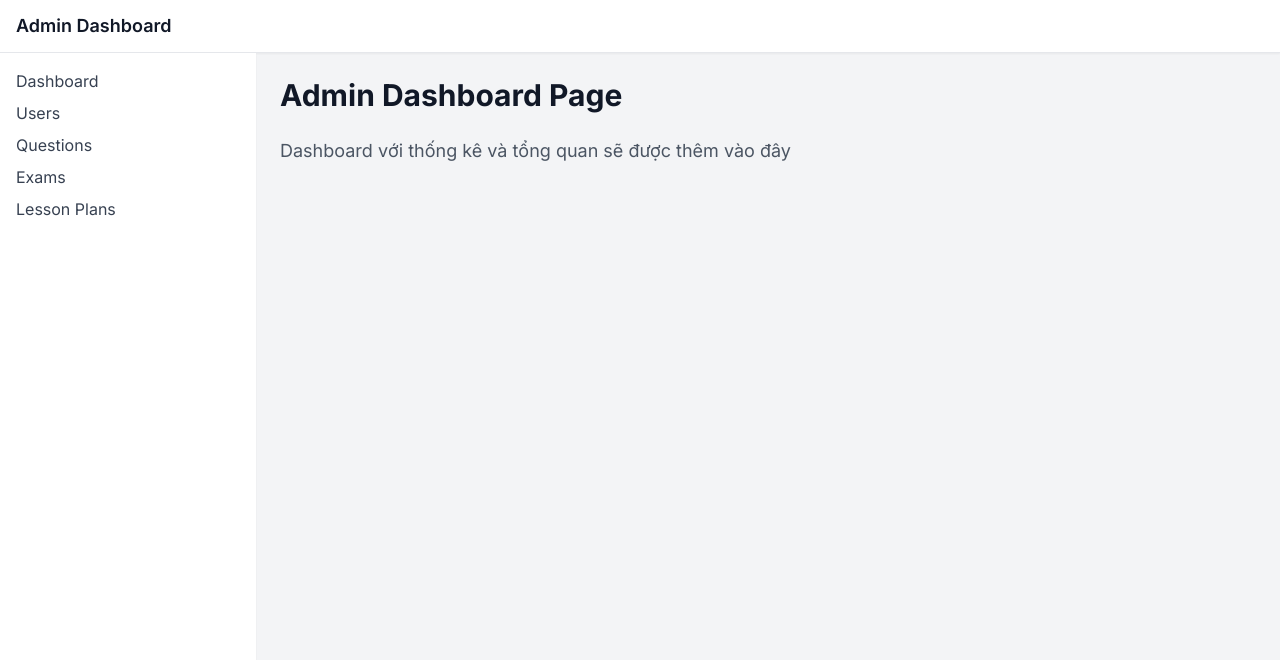
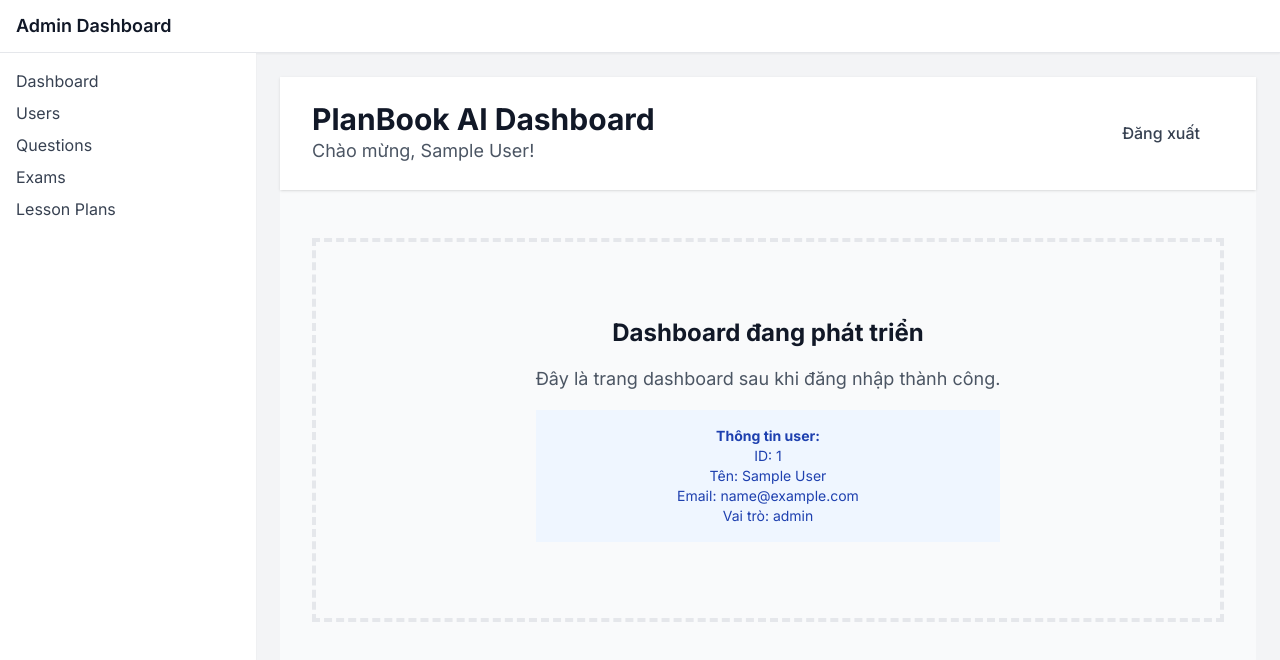
Before and after one commit to PlanBookAI/PlanBookAI-FE, a Next.js app: page /dashboard in a window 1280 px wide. Shown: the top 660 px of the page. Built offline with nearby package versions, Linux system fonts and the light colour scheme; sample sign-in values are in the browser's storage.

Commit message:
feat: Add dashboard page with authentication check and logout

```diff
--- a/src/app/(admin)/dashboard/page.tsx
+++ b/src/app/(admin)/dashboard/page.tsx
@@ -1,12 +1,83 @@
-export default function AdminDashboardPage() {
+'use client';
+
+import { useEffect, useState } from 'react';
+import { useRouter } from 'next/navigation';
+import { Button } from '@/components/ui/Button';
+import { AuthService } from '@/services/auth';
+
+export default function DashboardPage() {
+  const router = useRouter();
+  const [user, setUser] = useState<any>(null);
+
+  useEffect(() => {
+    // Check if user is authenticated
+    if (!AuthService.isAuthenticated()) {
+      router.push('/login');
+      return;
+    }
+
+    // Get user info
+    const userInfo = AuthService.getUser();
+    setUser(userInfo);
+  }, [router]);
+
+  const handleLogout = () => {
+    AuthService.logout();
+    router.push('/');
+  };
+
+  if (!user) {
+    return (
+      <div className="min-h-screen bg-gray-50 flex items-center justify-center">
+        <div className="text-center">
+          <div className="animate-spin rounded-full h-32 w-32 border-b-2 border-blue-600 mx-auto"></div>
+          <p className="mt-4 text-gray-600">Đang tải...</p>
+        </div>
+      </div>
+    );
+  }
+
   return (
-    <div>
-      <h1 className="text-3xl font-bold text-gray-900 mb-6">
-        Admin Dashboard Page
-      </h1>
-      <p className="text-gray-600">
-        Dashboard với thống kê và tổng quan sẽ được thêm vào đây
-      </p>
+    <div className="min-h-screen bg-gray-50">
+      {/* Header */}
+      <header className="bg-white shadow">
+        <div className="max-w-7xl mx-auto px-4 sm:px-6 lg:px-8">
+          <div className="flex justify-between items-center py-6">
+            <div>
+              <h1 className="text-3xl font-bold text-gray-900">PlanBook AI Dashboard</h1>
+              <p className="text-gray-600">Chào mừng, {user.name}!</p>
+            </div>
+            <Button onClick={handleLogout} variant="ghost">
+              Đăng xuất
+            </Button>
+          </div>
+        </div>
+      </header>
+
+      {/* Main Content */}
+      <main className="max-w-7xl mx-auto py-6 sm:px-6 lg:px-8">
+        <div className="px-4 py-6 sm:px-0">
+          <div className="border-4 border-dashed border-gray-200 rounded-lg h-96 flex items-center justify-center">
+            <div className="text-center">
+              <h2 className="text-2xl font-bold text-gray-900 mb-4">
+                Dashboard đang phát triển
+              </h2>
+              <p className="text-gray-600 mb-4">
+                Đây là trang dashboard sau khi đăng nhập thành công.
+              </p>
+              <div className="bg-blue-50 p-4 rounded-lg">
+                <p className="text-sm text-blue-800">
+                  <strong>Thông tin user:</strong><br />
+                  ID: {user.id}<br />
+                  Tên: {user.name}<br />
+                  Email: {user.email}<br />
+                  Vai trò: {user.role}
+                </p>
+              </div>
+            </div>
+          </div>
+        </div>
+      </main>
     </div>
   );
 }
```
